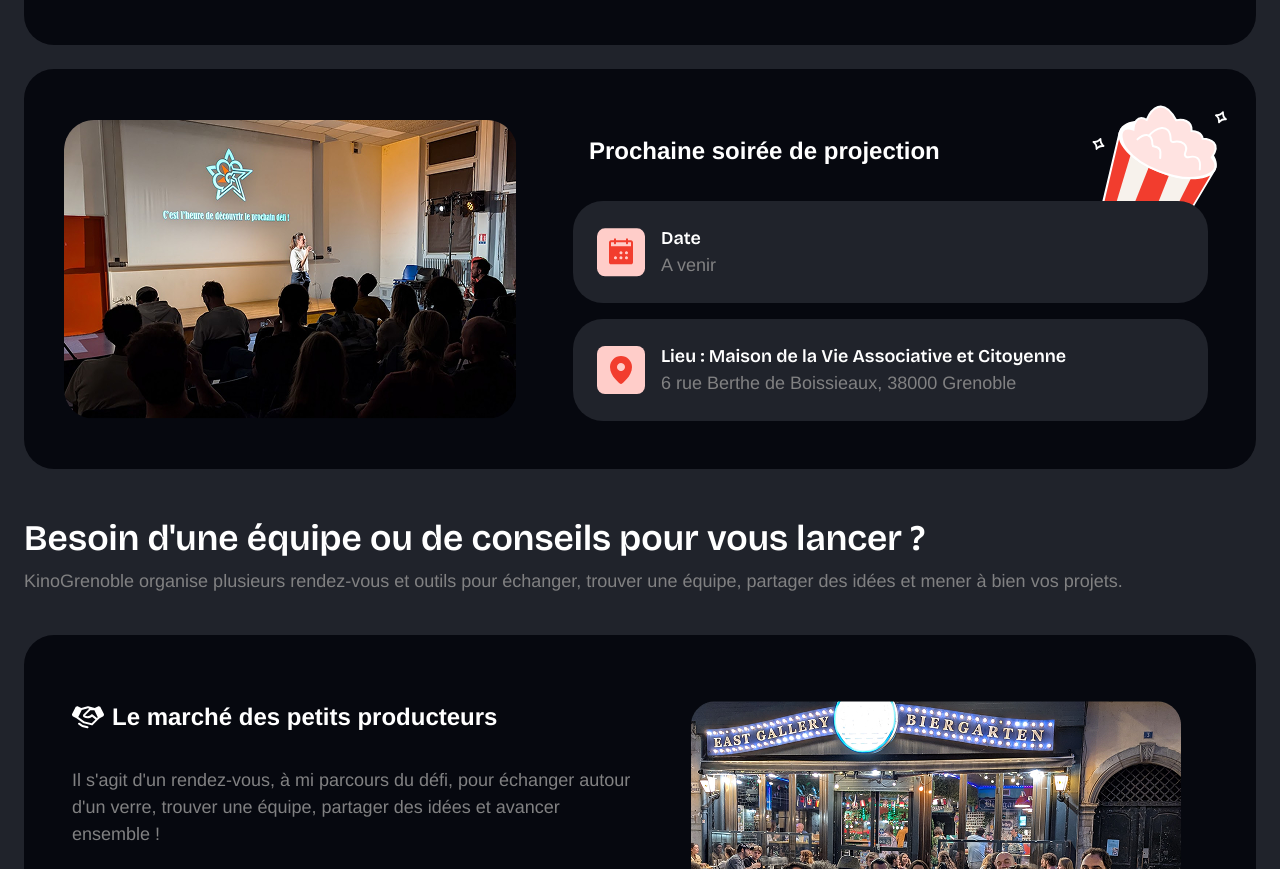
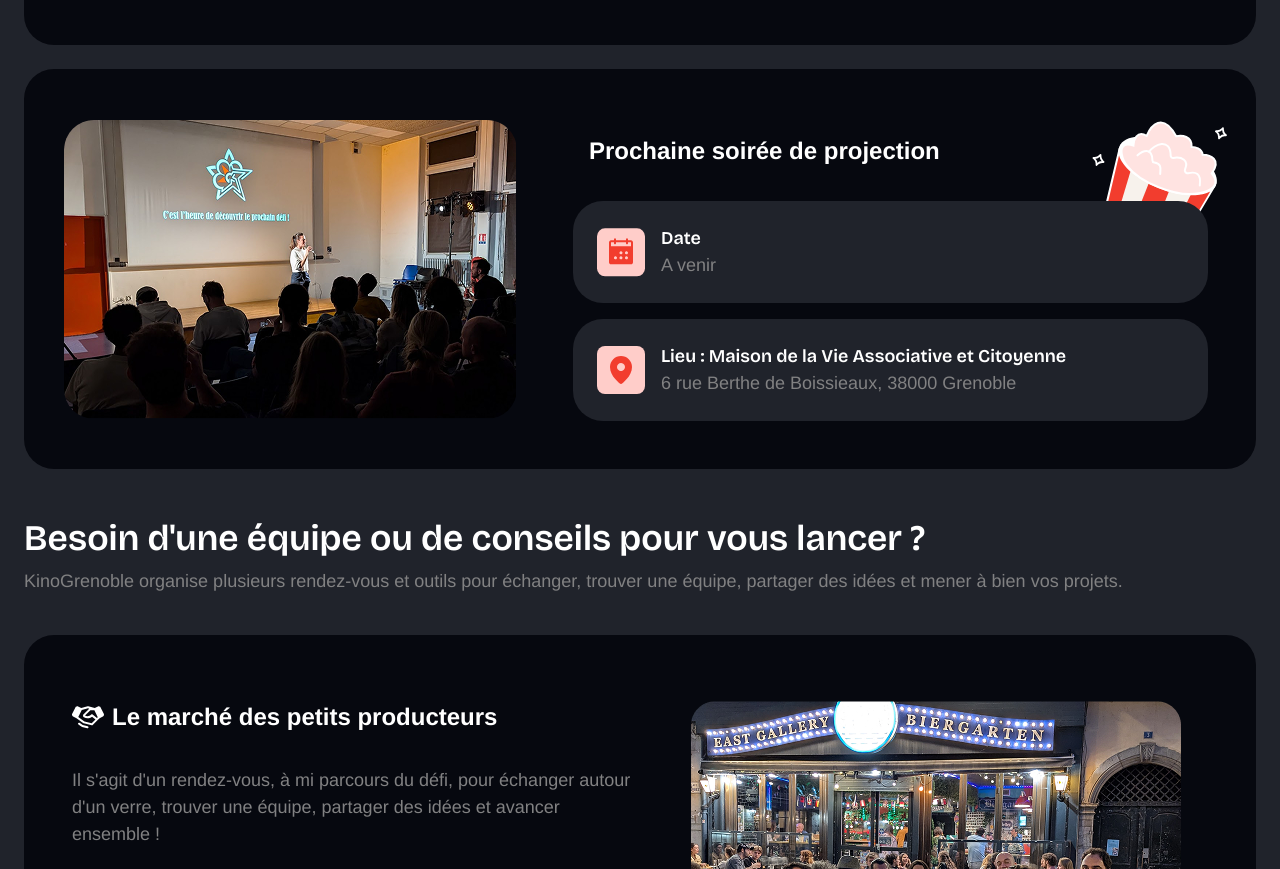
Before and after one commit to Aria1986/kino, a plain HTML site: page index.html in a window 1280 px wide. Shown: the part 2469-3338 px from the top of the page. Drawn offline with nearby package versions, Linux system fonts and the light colour scheme.

Commit message:
animation  popcorn more accurate

```diff
--- a/index.html
+++ b/index.html
@@ -207,7 +207,7 @@
 
         <!-- soiree projection -->
         <div class="bg-dark rounded mx-auto my-4 p-4 position-relative d-flex flex-column flex-md-row gap-3 " >
-            <span id="popCorn" class="position-absolute end-0 top-0 d-none d-lg-block z-1">
+            <span id="popCorn" class="d-none d-lg-block z-1">
                 <svg width="198" height="210" >
                     <use href="icons.svg#popcorn" />
                 </svg>
--- a/style.css
+++ b/style.css
@@ -172,13 +172,16 @@ transform: matrix(-0.76, 0.65, 0.64, 0.77, 0, 0);
 }
 
 #popCorn{
+  position:absolute;
+  right:0px;
+  top:16px;
   transition: transform 0.3s ease-out;
 
     /* Optionnel: Point d'origine de la transformation si vous utilisez des rotations ou échelles */
     transform-origin: center center;
 }
 #popCorn:hover{
-  transform: translate(10px, -10px)rotate(15deg);
+  transform: translate(8px, -8px)rotate(5deg);
 }
 
 @media (max-width: 768px) {
```
